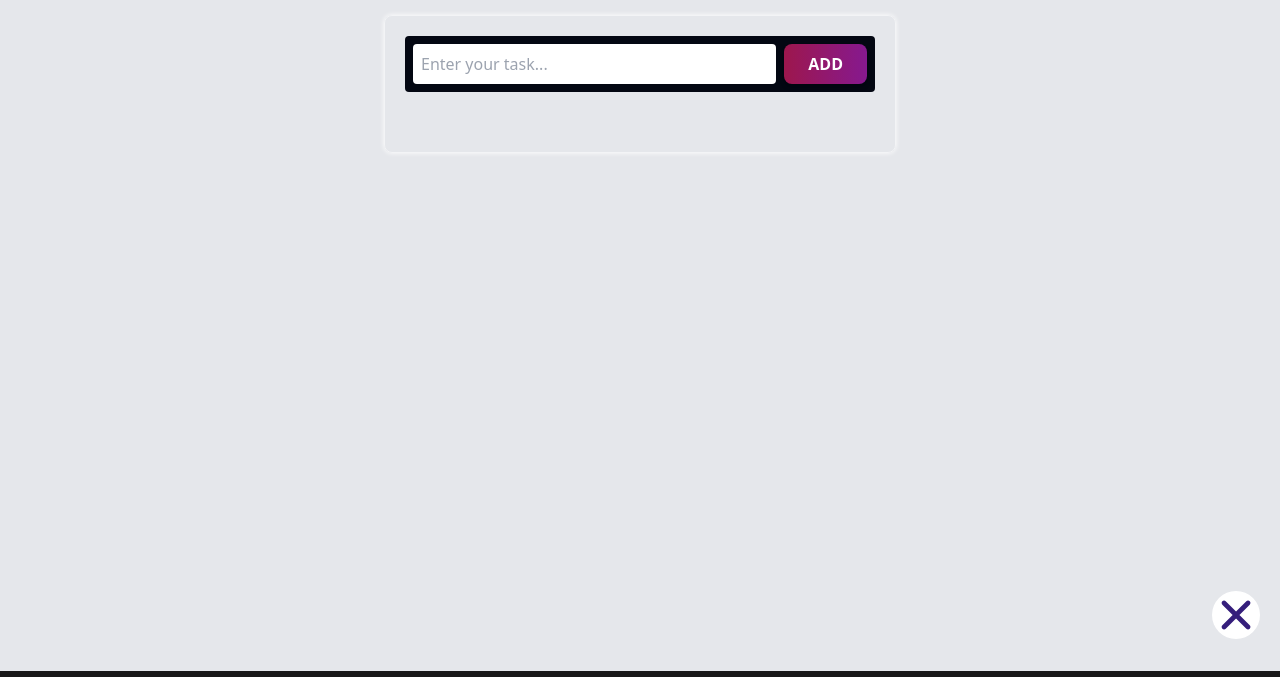
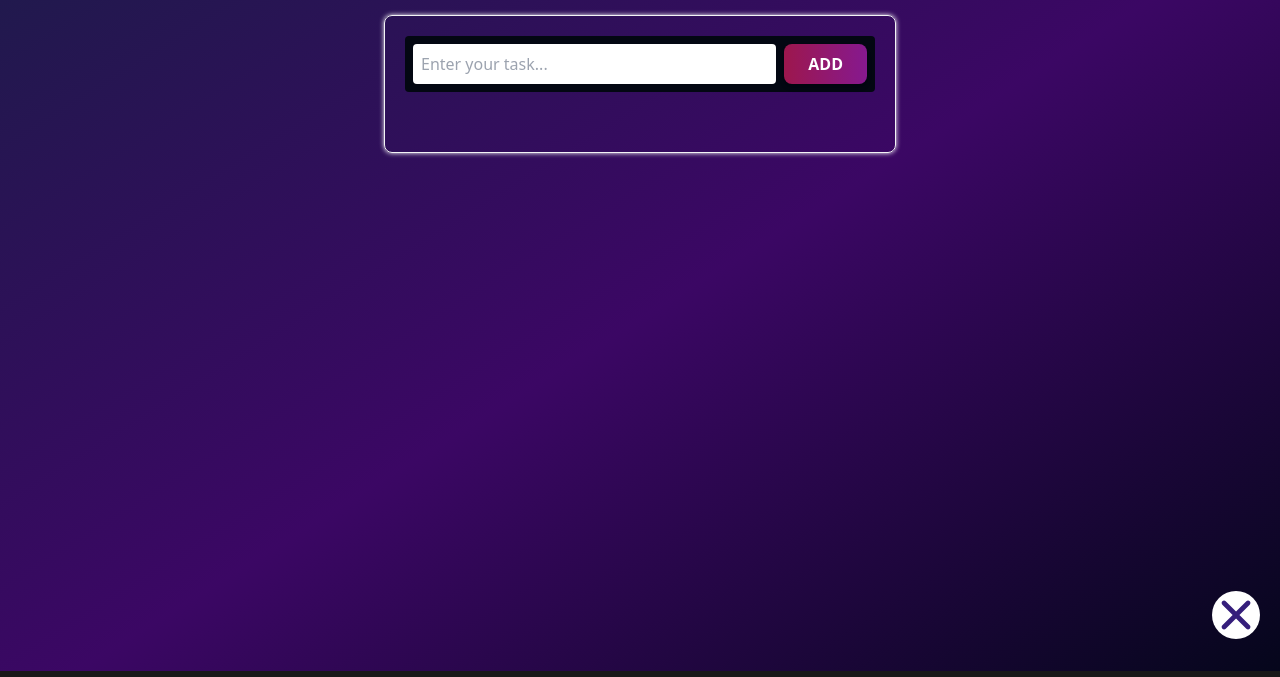
Before and after one commit to Ayesha-Perveen/Todo_List, a plain HTML site: page index.html in a window 1280 px wide. Shown: the part 81-758 px from the top of the page. Drawn offline with nearby package versions, Linux system fonts and the light colour scheme.

Commit message:
Fix bg issues

```diff
--- a/index.html
+++ b/index.html
@@ -11,7 +11,7 @@
     <link rel="preconnect" href="https://fonts.gstatic.com" crossorigin>
     <link href="https://fonts.googleapis.com/css2?family=Poppins:ital,wght@0,100;0,200;0,300;0,400;0,500;0,600;0,700;0,800;0,900;1,100;1,200;1,300;1,400;1,500;1,600;1,700;1,800;1,900&display=swap" rel="stylesheet">
 </head>
-<body class="bg-gray-200 text-gray-900 dark:bg-gradient-to-br from-indigo-950 via-purple-950 to-slate-950 dark:text-gray-200 flex flex-col min-h-screen">
+<body class="bg-gray-200 text-gray-900 bg-gradient-to-br from-indigo-950 via-purple-950 to-slate-950 dark:text-gray-200 flex flex-col min-h-screen">
     <header class="h-16 bg-[#181818] text-white fixed top-0 left-0 w-full p-2 pl-8 flex  ">
         <h1 id="main-heading" class="text-3xl md:text-5xl font-semibold">To-Do List</h1>
     </header>
```
